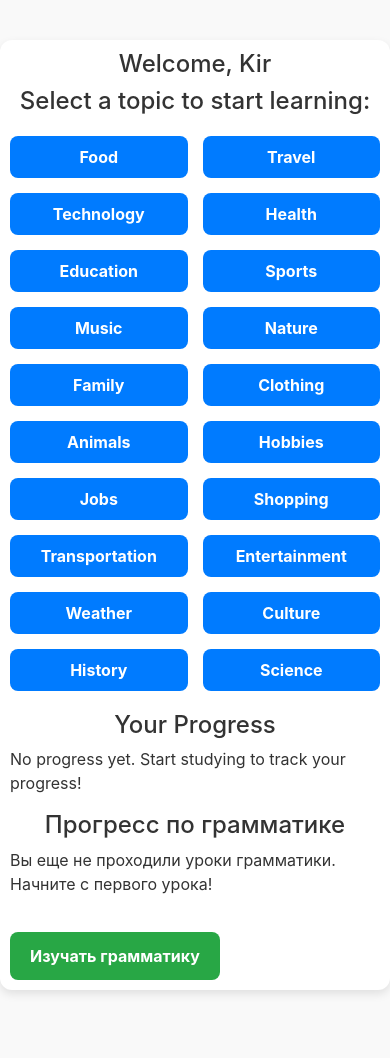
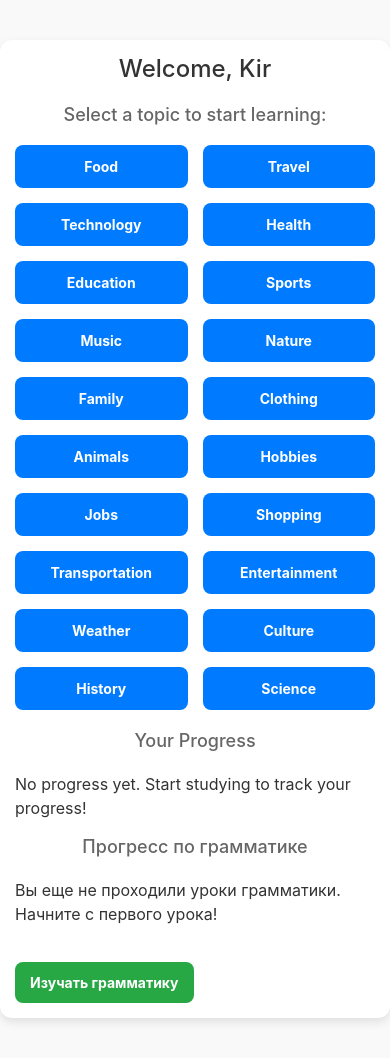
Before and after one commit to Begemot100/spainweb, a Flask app: page /dashboard in a window 390 px wide. Before the commit the page ends 994 px from the top, so only its background shows below. Run offline with Flask 3, Linux system fonts and the light colour scheme; a user stored in the database is signed in; data comes from the database, SQL or seed files in the repository.

```diff
--- a/templates/dashboard.html
+++ b/templates/dashboard.html
@@ -8,6 +8,7 @@
     <link rel="stylesheet" href="{{ url_for('static', filename='css/style.css') }}">
     <script src="https://cdn.jsdelivr.net/npm/bootstrap@5.3.0-alpha1/dist/js/bootstrap.bundle.min.js"></script>
     <style>
+      /* Основные стили */
 body {
     font-family: -apple-system, BlinkMacSystemFont, "Segoe UI", Roboto, "Helvetica Neue", Arial, sans-serif;
     margin: 0;
@@ -16,6 +17,7 @@
     color: #333;
 }
 
+/* Контейнер */
 .container {
     max-width: 900px;
     margin: 40px auto;
@@ -25,10 +27,24 @@
     box-shadow: 0 4px 10px rgba(0, 0, 0, 0.1);
 }
 
+/* Заголовки */
 h1, h2 {
     text-align: center;
+    color: #333;
 }
 
+h1 {
+    font-size: 28px;
+    margin-bottom: 20px;
+}
+
+h2 {
+    font-size: 20px;
+    margin-bottom: 20px;
+    color: #666;
+}
+
+/* Грид для тем */
 .topics-grid {
     display: grid;
     grid-template-columns: repeat(auto-fit, minmax(150px, 1fr));
@@ -36,20 +52,22 @@
     margin: 20px 0;
 }
 
+/* Кнопки */
 .btn {
     display: block;
-            padding: 10px;
+    padding: 12px 15px;
     text-align: center;
     background-color: #007BFF;
     color: #fff;
     text-decoration: none;
     border-radius: 8px;
     font-weight: bold;
-            transition: background-color 0.2s ease;
+    transition: background-color 0.3s ease, transform 0.2s;
 }
 
 .btn:hover {
     background-color: #0056b3;
+    transform: translateY(-2px);
 }
 
 .grammar-btn {
@@ -62,7 +80,7 @@
     border-radius: 8px;
     font-weight: bold;
     text-align: center;
-            transition: background-color 0.2s ease, transform 0.2s ease;
+    transition: background-color 0.2s ease, transform 0.2s;
 }
 
 .grammar-btn:hover {
@@ -70,10 +88,7 @@
     transform: translateY(-2px);
 }
 
-        .grammar-btn:active {
-            background-color: #1e7e34;
-        }
-
+/* Карточки прогресса */
 .progress-container {
     margin-top: 20px;
 }
@@ -84,83 +99,133 @@
     border: 1px solid #ccc;
     border-radius: 8px;
     background-color: #f9f9f9;
-            transition: background-color 0.3s ease;
+    transition: background-color 0.3s ease, transform 0.2s;
     cursor: pointer;
 }
 
 .progress-card:hover {
     background-color: #e6e6e6;
+    transform: translateY(-2px);
 }
 
+/* Список слов */
 .word-list {
     display: none;
     flex-wrap: wrap;
-            gap: 5px;
+    gap: 10px;
     margin-top: 10px;
+    padding: 10px;
+    border-top: 1px solid #ddd;
+    transition: max-height 0.3s ease;
+}
+
+.word-list.active {
+    display: flex;
 }
 
 .word-tag {
     background-color: #007BFF;
     color: white;
     padding: 5px 10px;
-            border-radius: 5px;
+    border-radius: 8px;
+    font-size: 14px;
     cursor: pointer;
-            transition: background-color 0.2s;
+    transition: background-color 0.3s ease;
 }
 
 .word-tag:hover {
     background-color: #0056b3;
 }
 
+/* Кнопка повторить */
 .btn-repeat {
     margin-top: 10px;
     display: inline-block;
     background-color: #FFC107;
     color: #333;
-            padding: 8px 12px;
+    padding: 10px 15px;
     border-radius: 5px;
     text-align: center;
     text-decoration: none;
     font-weight: bold;
+    transition: background-color 0.3s ease, transform 0.2s;
 }
 
 .btn-repeat:hover {
     background-color: #E0A800;
+    transform: translateY(-2px);
 }
 
-        /* Адаптация для маленьких экранов */
+/* Адаптивность для планшетов и мобильных устройств */
 @media (max-width: 768px) {
     .container {
+        padding: 15px;
+    }
+
+    h1 {
+        font-size: 24px;
+    }
+
+    h2 {
+        font-size: 18px;
+    }
+
+    .btn {
+        font-size: 14px;
         padding: 10px;
     }
 
-            h1, h2 {
-                font-size: 1.5em;
+    .grammar-btn {
+        font-size: 14px;
+        padding: 10px 15px;
+    }
+
+    .progress-card {
+        font-size: 14px;
+    }
+
+    .word-tag {
+        font-size: 12px;
+    }
+
+    .btn-repeat {
+        font-size: 12px;
+        padding: 8px 10px;
+    }
+}
+
+/* Адаптивность для iPhone SE и маленьких устройств */
+@media (max-width: 375px) {
+    h1 {
+        font-size: 20px;
+    }
+
+    h2 {
+        font-size: 16px;
     }
 
     .btn {
-                font-size: 1em;
+        font-size: 12px;
         padding: 8px;
     }
 
     .grammar-btn {
-                font-size: 1em;
-            }
+        font-size: 12px;
+        padding: 8px 10px;
     }
 
-        /* Адаптация для iPhone SE и аналогичных устройств */
-        @media (max-width: 375px) {
-            h1, h2 {
-                font-size: 1.2em;
+    .progress-card {
+        font-size: 12px;
     }
 
-            .btn {
-                padding: 6px;
-                font-size: 0.9em;
+    .word-tag {
+        font-size: 10px;
+        padding: 5px 8px;
     }
 
-            .grammar-btn {
-                font-size: 0.9em;
+    .btn-repeat {
+        font-size: 10px;
+        padding: 6px 8px;
     }
 }
     </style>
```
Lines whose indentation alone changed are shown as unchanged.
